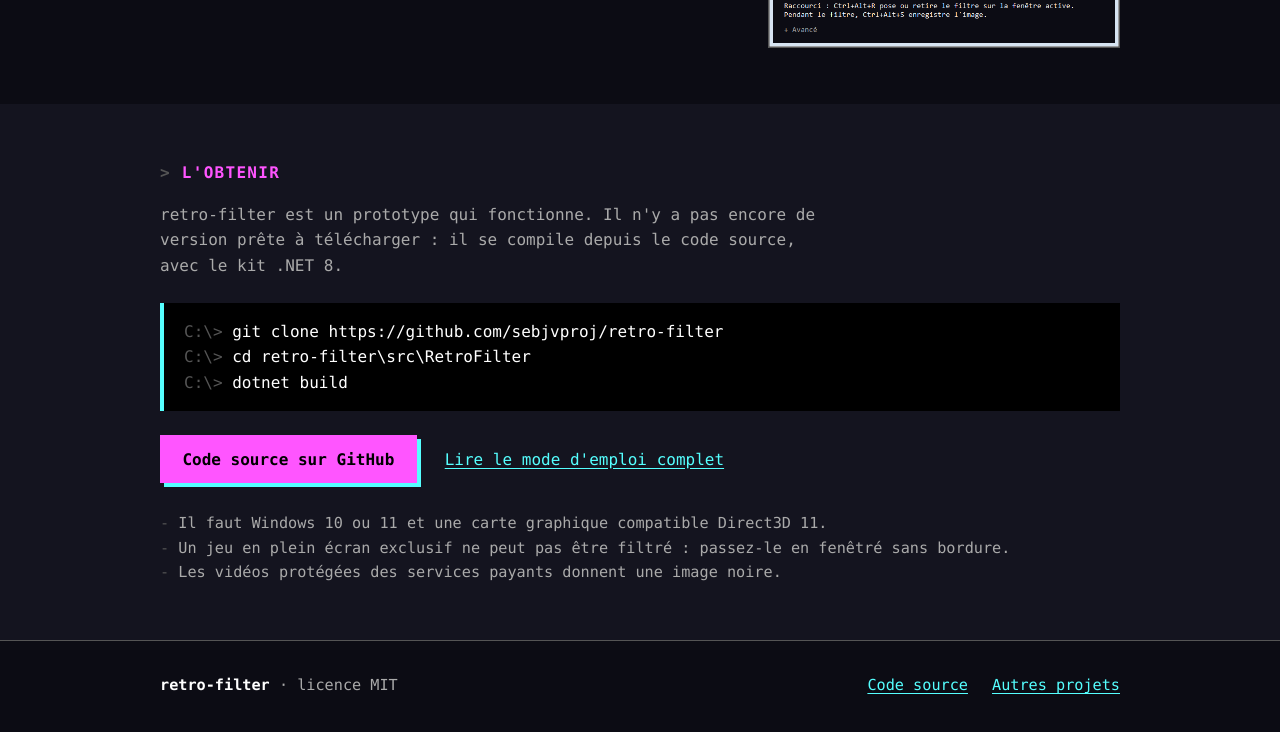
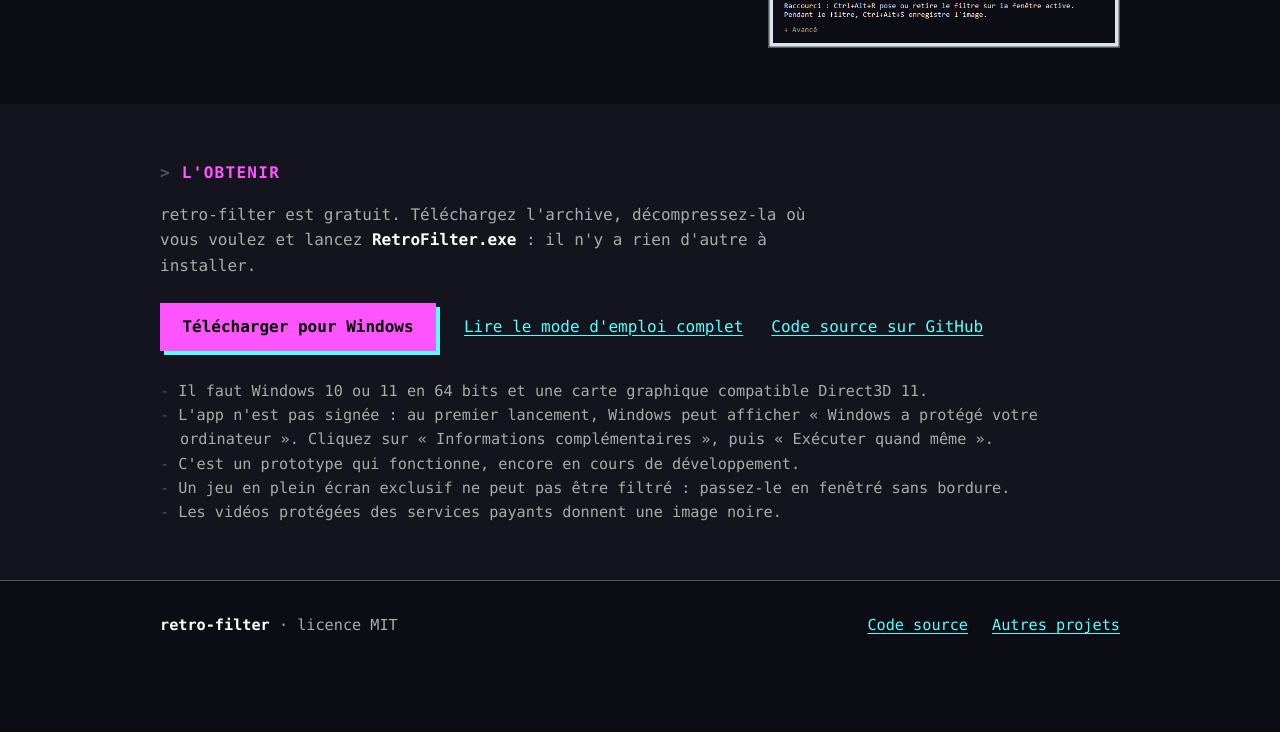
Before and after one commit to sebjvproj/sebjvproj.github.io, a plain HTML site: page retro-filter/index.html in a window 1280 px wide. Shown: the part 2276-3008 px from the top of the page. After the commit the page ends 2962 px from the top, so only its background shows below. Drawn offline with Linux system fonts and the light colour scheme.

Commit message:
retro-filter : bouton de téléchargement de la version Windows
Co-Authored-By: Claude Fable 5.2 <noreply@anthropic.com>

```diff
--- a/retro-filter/index.html
+++ b/retro-filter/index.html
@@ -126,14 +126,16 @@
   <section class="obtenir" aria-labelledby="titre-obtenir">
     <div class="cadre">
       <h2 id="titre-obtenir">L'obtenir</h2>
-      <p class="chapeau">retro-filter est un prototype qui fonctionne. Il n'y a pas encore de version prête à télécharger : il se compile depuis le code source, avec le kit .NET 8.</p>
-      <pre class="listing" aria-label="Commandes pour compiler et lancer retro-filter"><span>git clone https://github.com/sebjvproj/retro-filter</span><span>cd retro-filter\src\RetroFilter</span><span>dotnet build</span></pre>
+      <p class="chapeau">retro-filter est gratuit. Téléchargez l'archive, décompressez-la où vous voulez et lancez <b>RetroFilter.exe</b> : il n'y a rien d'autre à installer.</p>
       <p class="liens">
-        <a class="bouton" href="https://github.com/sebjvproj/retro-filter">Code source sur GitHub</a>
+        <a class="bouton" href="https://github.com/sebjvproj/retro-filter/releases/latest/download/retro-filter-windows-x64.zip" download>Télécharger pour Windows</a>
         <a href="https://github.com/sebjvproj/retro-filter/blob/main/README.fr.md">Lire le mode d'emploi complet</a>
+        <a href="https://github.com/sebjvproj/retro-filter">Code source sur GitHub</a>
       </p>
       <ul class="limites">
-        <li>Il faut Windows 10 ou 11 et une carte graphique compatible Direct3D 11.</li>
+        <li>Il faut Windows 10 ou 11 en 64 bits et une carte graphique compatible Direct3D 11.</li>
+        <li>L'app n'est pas signée : au premier lancement, Windows peut afficher « Windows a protégé votre ordinateur ». Cliquez sur « Informations complémentaires », puis « Exécuter quand même ».</li>
+        <li>C'est un prototype qui fonctionne, encore en cours de développement.</li>
         <li>Un jeu en plein écran exclusif ne peut pas être filtré : passez-le en fenêtré sans bordure.</li>
         <li>Les vidéos protégées des services payants donnent une image noire.</li>
       </ul>
--- a/retro-filter/style.css
+++ b/retro-filter/style.css
@@ -145,6 +145,7 @@ h3 {
   max-width: 68ch;
   color: var(--gris);
 }
+.chapeau b { color: var(--blanc); }
 
 /* --- Démonstration --- */
 
```
Also changed, not shown: retro-filter/en/index.html (+6 -4 lines).
